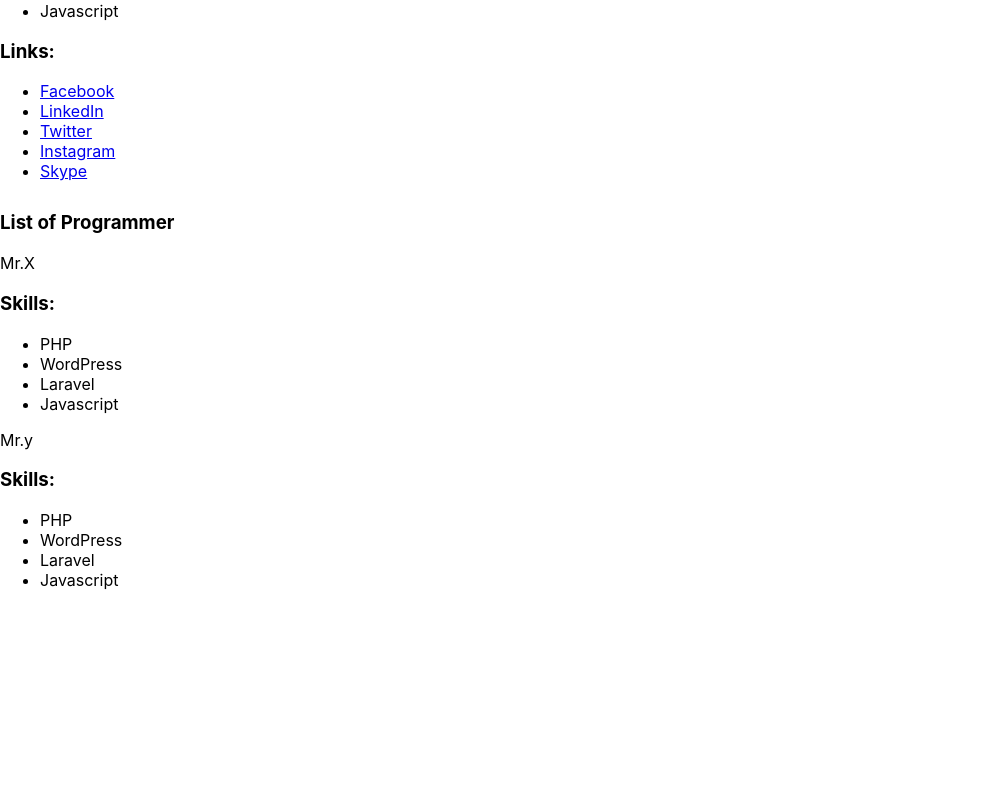
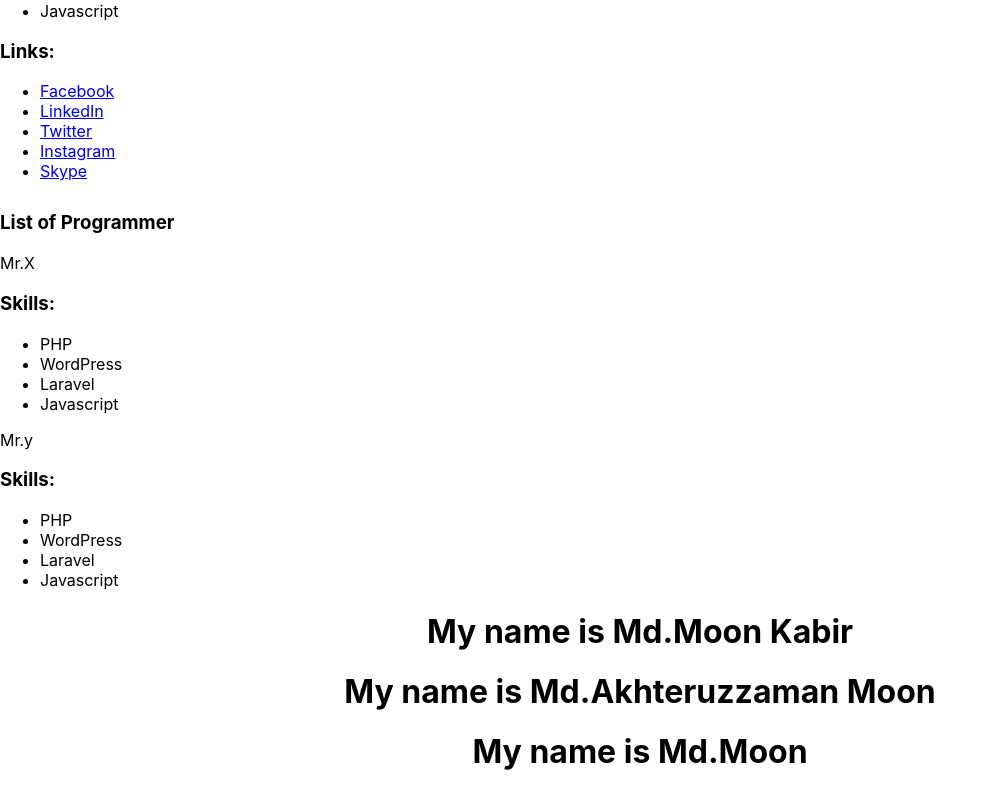
Before and after one commit to moonkabir/basic-react-stacklearner, a React (Create React App) app: page / in a window 1280 px wide. Shown: the part 263-1056 px from the top of the page, without its empty margins (0-996 px from the left). Before the commit the page ends 869 px from the top, so only its background shows below. Built offline with nearby package versions, Linux system fonts and the light colour scheme.

Commit message:
video 27 about props

```diff
--- a/src/components/app.jsx
+++ b/src/components/app.jsx
@@ -1,6 +1,7 @@
 import React, {Component}from 'react';
 import Profile from './profile/index';
-import Skills from './profile/skills'
+import Skills from './profile/skills';
+import MyProps from './props'
 class App extends Component{
     render() {
         return (
@@ -13,8 +14,10 @@ class App extends Component{
                 <Skills/>
                 <p>Mr.y</p>
                 <Skills/>
+                <MyProps name ="Md.Moon Kabir"/>
+                <MyProps name ="Md.Akhteruzzaman Moon"/>
+                <MyProps name ="Md.Moon"/>
                 </div>
-
             </div>
         )
     }
--- /dev/null
+++ b/src/components/props/index.jsx
@@ -0,0 +1,7 @@
+import React from 'react';
+
+const MyProps = props => {
+    return <h1> My name is {props.name}</h1>
+}
+
+export default MyProps
```
